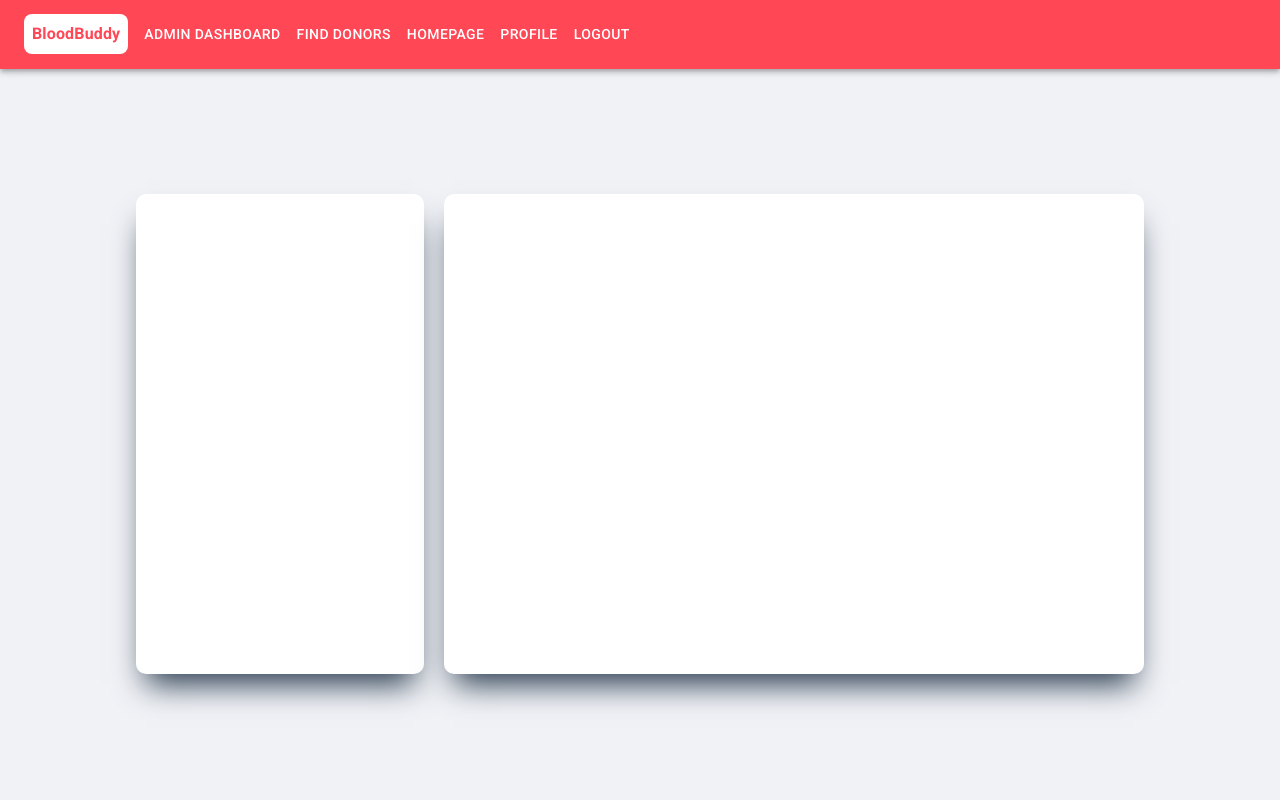
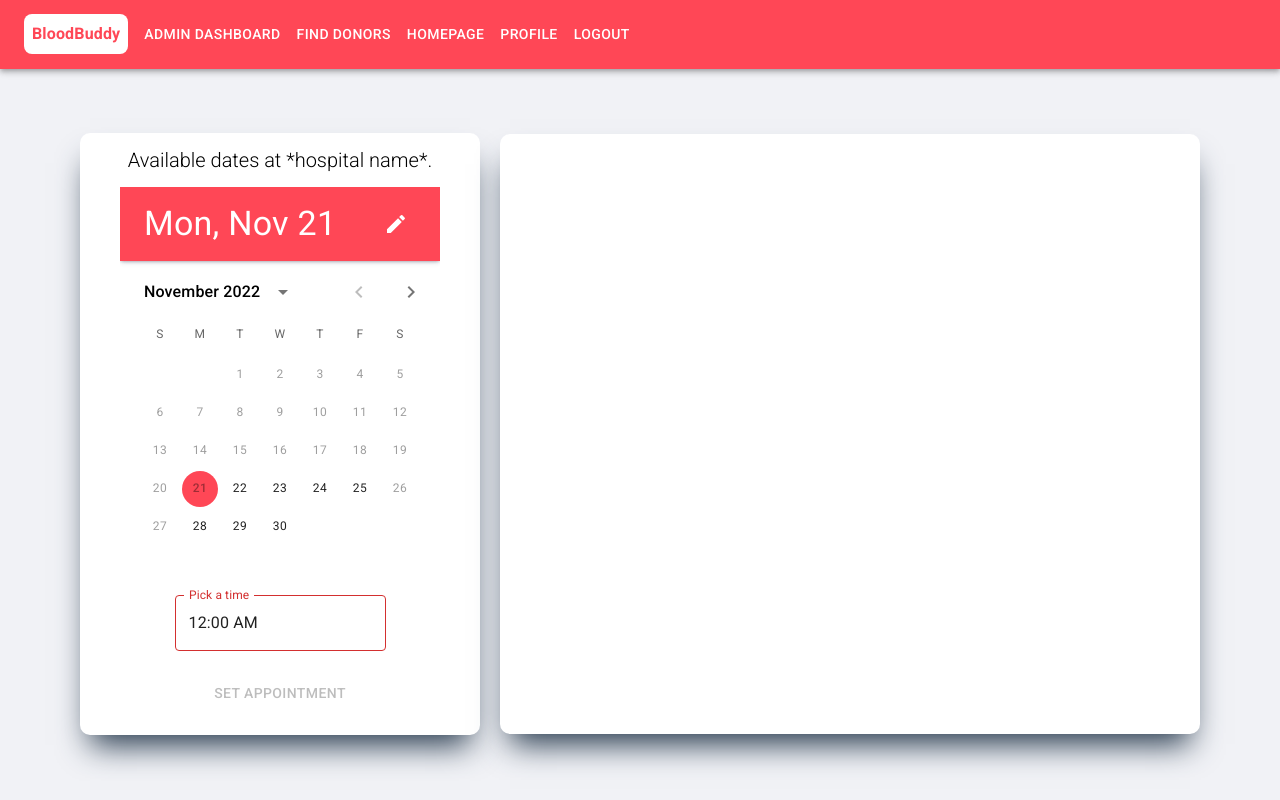
Before and after one commit to MichaelKorost/team-project, a React (Create React App) app: page / in a window 1280 px wide. Built offline with nearby package versions, Linux system fonts and the light colour scheme.

Commit message:
added calendar and timer

```diff
--- /dev/null
+++ b/src/components/Calendar/Calendar.css
@@ -0,0 +1,20 @@
+/* selected date */
+.css-1eurbeq-MuiPickersToolbar-root-MuiDatePickerToolbar-root {
+  box-shadow: rgba(50, 50, 93, 0.25) 0px 2px 5px -1px,
+    rgba(0, 0, 0, 0.3) 0px 1px 3px -1px;
+  background-color: #ff4756;
+  color: white;
+}
+/* select date text */
+.css-1hbyad5-MuiTypography-root {
+  display: none;
+}
+
+.css-144dnr3-MuiBadge-badge {
+  color: #2ed573;
+}
+
+/* default calendar buttons */
+.MuiDialogActions-root {
+  display: none !important;
+}
--- /dev/null
+++ b/src/components/Calendar/Calender.js
@@ -0,0 +1,63 @@
+import "./Calendar.css";
+import dayjs from "dayjs";
+import TextField from "@mui/material/TextField";
+import { AdapterDayjs } from "@mui/x-date-pickers/AdapterDayjs";
+import { LocalizationProvider } from "@mui/x-date-pickers/LocalizationProvider";
+import { StaticDatePicker } from "@mui/x-date-pickers/StaticDatePicker";
+import Badge from "@mui/material/Badge";
+import { PickersDay } from "@mui/x-date-pickers";
+import DoneIcon from "@mui/icons-material/Done";
+import { useEffect, useState } from "react";
+
+const isWeekend = (date) => {
+  const day = date.day();
+
+  return day === 0 || day === 6;
+};
+
+// const getRandomNumber = (min, max) => {
+//   return Math.round(Math.random() * (max - min) + min);
+// };
+
+export default function Calendar({ onCalenderSelect }) {
+  const [value, setValue] = useState(dayjs(new Date()));
+  //   const [highlightedDays, setHighlightedDays] = useState([1, 2, 15]);
+
+  const changeDateHandler = (newValue) => {
+    onCalenderSelect(newValue.$d);
+    setValue(newValue.$d);
+  };
+
+  //getting tomorrow's date
+  const today = new Date();
+  let tomorrow = new Date();
+
+  return (
+    <LocalizationProvider dateAdapter={AdapterDayjs}>
+      <StaticDatePicker
+        orientation="portrait"
+        minDate={dayjs(tomorrow.setDate(today.getDate() + 1))}
+        openTo="day"
+        value={value}
+        shouldDisableDate={isWeekend}
+        onChange={changeDateHandler}
+        renderInput={(params) => <TextField {...params} />}
+        // renderDay={(day, _value, DayComponentProps) => {
+        //   const isSelected =
+        //     !DayComponentProps.outsideCurrentMonth &&
+        //     highlightedDays.indexOf(day.date()) >= 0;
+
+        //   return (
+        //     <Badge
+        //       key={day.toString()}
+        //       overlap="circular"
+        //       badgeContent={isSelected ? <DoneIcon /> : undefined}
+        //     >
+        //       <PickersDay {...DayComponentProps} />
+        //     </Badge>
+        //   );
+        // }}
+      />
+    </LocalizationProvider>
+  );
+}
--- a/src/components/DonatePage/DonatePage.css
+++ b/src/components/DonatePage/DonatePage.css
@@ -13,10 +13,10 @@
   display: flex;
   flex-direction: column;
   align-items: center;
+  justify-content: center;
   margin: 0 0 0 10px;
-  width: 288px;
-  min-width: 240px;
-  min-height: 60vh;
+  width: 400px;
+  min-height: 75vh;
   height: auto;
   background-color: white;
   box-shadow: rgb(38, 57, 77) 0px 20px 30px -10px;
@@ -28,9 +28,20 @@
   align-items: center;
   margin: 0 10px 0 0;
   width: 700px;
-  min-height: 60vh;
+  min-height: 75vh;
   height: auto;
   background-color: white;
   box-shadow: rgb(38, 57, 77) 0px 20px 30px -10px;
   border-radius: 10px;
 }
+
+.donate__title {
+  margin: 15px 0 15px;
+  font-size: 20px;
+  font-weight: 200;
+}
+
+.donate__button {
+  margin: 15px 0 !important;
+  padding: 15px !important;
+}
--- a/src/components/DonatePage/DonatePage.js
+++ b/src/components/DonatePage/DonatePage.js
@@ -1,12 +1,55 @@
 import "./DonatePage.css";
 import ResponsiveAppBar from "../Navbar/Navbar";
+import Calendar from "../Calendar/Calender";
+import { useEffect, useState } from "react";
+import TimeInput from "../TimeInput/TimeInput";
+import { Button } from "@mui/material";
 
 const DonatePage = () => {
+  const [selectedDate, SetSelectedDate] = useState("");
+  const [dateString, setDateString] = useState("");
+  const [time, setTime] = useState(null);
+  const [timeString, setTimeString] = useState("");
+  const [isDateValid, setIsDateValid] = useState(false);
+
+  const calendarSelectedDate = (date) => {
+    SetSelectedDate(date);
+
+    const year = date?.getFullYear() || "";
+    const month = date?.toLocaleString("en-US", { month: "numeric" }) || "";
+    const day = date?.toDateString().slice(0, 3) || "";
+    const dayNum = date?.toLocaleString("en-US", { day: "2-digit" }) || "";
+    setDateString(
+      `an appointment was set on ${day}, ${dayNum}/${month}/${year}`
+    );
+  };
+
+  const timeSelect = (timeData) => {
+    setTime(timeData);
+    const timeString = timeData.toLocaleString().slice(12, 17);
+    setTimeString(timeString);
+  };
+
+  useEffect(() => {
+    setIsDateValid(dateString !== "" && timeString !== "");
+  }, [dateString, timeString]);
+
   return (
     <>
       <ResponsiveAppBar />
       <div className="donate-page-page">
-        <section className="donate-left-pane"></section>
+        <section className="donate-left-pane">
+          <h1 className="donate__title">Available dates at *hospital name*.</h1>
+          <Calendar onCalenderSelect={calendarSelectedDate} />
+          <TimeInput onTimeSelect={timeSelect} />
+          <Button
+            disabled={!isDateValid}
+            variant="text"
+            className="donate__button"
+          >
+            Set appointment
+          </Button>
+        </section>
         <section className="donate-right-pane"></section>
       </div>
     </>
--- /dev/null
+++ b/src/components/TimeInput/TimeInput.js
@@ -0,0 +1,40 @@
+import { useState } from "react";
+import "./TimeInput.css";
+import dayjs from "dayjs";
+import TextField from "@mui/material/TextField";
+import Stack from "@mui/material/Stack";
+import { AdapterDayjs } from "@mui/x-date-pickers/AdapterDayjs";
+import { LocalizationProvider } from "@mui/x-date-pickers/LocalizationProvider";
+import { TimePicker } from "@mui/x-date-pickers/TimePicker";
+
+export default function TimeInput({ onTimeSelect }) {
+  const [value, setValue] = useState(dayjs().set("hour", 24).set("minute", 0));
+
+  const changeTimeHandler = (newValue) => {
+    onTimeSelect(newValue.$d);
+    setValue(newValue.$d);
+  };
+
+  return (
+    <LocalizationProvider dateAdapter={AdapterDayjs}>
+      <Stack spacing={3}>
+        <TimePicker
+          renderInput={(params) => <TextField {...params} />}
+          value={value}
+          label="Pick a time"
+          onChange={changeTimeHandler}
+          minTime={dayjs().set("hour", 8)}
+          maxTime={dayjs().set("hour", 12)}
+          minutesStep={10}
+          //   shouldDisableTime={(timeValue, clockType) => {
+          //     if (clockType === "minutes" && timeValue % 10) {
+          //       return true;
+          //     }
+
+          //     return false;
+          //   }}
+        />
+      </Stack>
+    </LocalizationProvider>
+  );
+}
```
Also changed, not shown: src/components/TimeInput/TimeInput.css (added).
